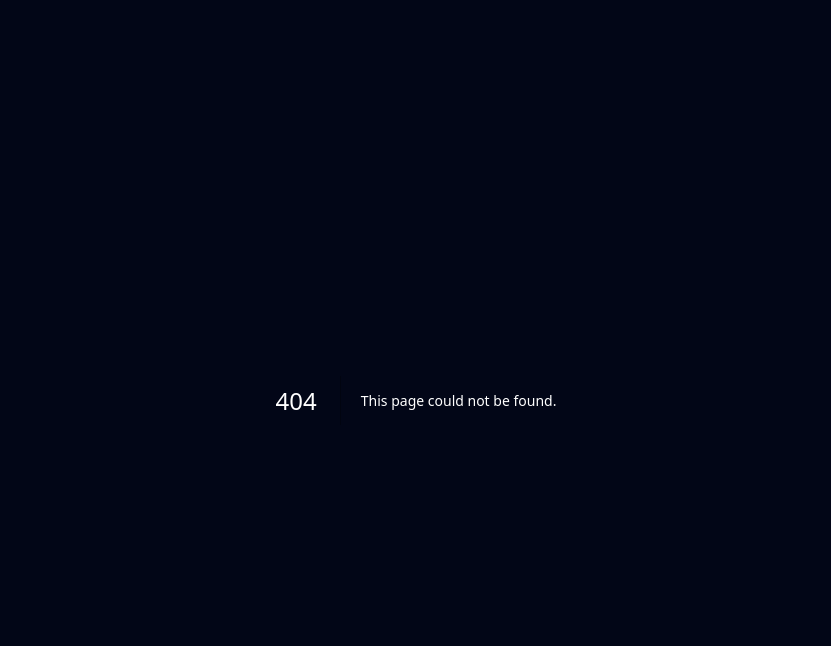
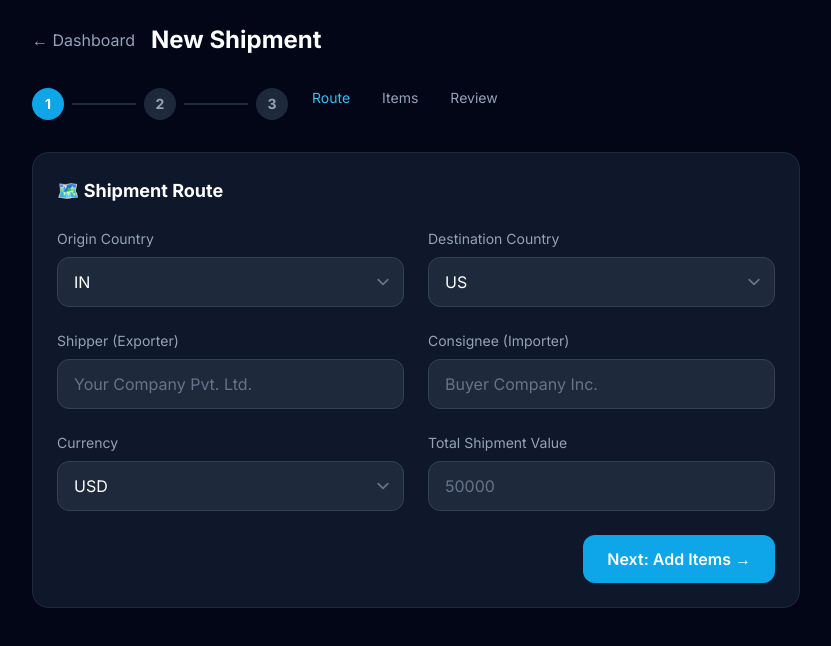
Before and after one commit to pp1185248-droid/tradeflow-ai, a Next.js app: page /upload in a window 1280 px wide. Before the commit this address had no page. Shown: the top 646 px of the page, without its empty margins (224-1055 px from the left). Built offline with nearby package versions, Linux system fonts and the light colour scheme.

Commit message:
feat: add app/upload/page.tsx

```diff
--- /dev/null
+++ b/app/upload/page.tsx
@@ -0,0 +1,181 @@
+'use client';
+import { useState } from 'react';
+import { useRouter } from 'next/navigation';
+import Link from 'next/link';
+import axios from 'axios';
+
+const COUNTRIES = ['IN','US','UAE','GB','DE','CN','JP','AU','CA','SG','AE'];
+
+export default function UploadPage() {
+  const router = useRouter();
+  const [step, setStep] = useState(1);
+  const [loading, setLoading] = useState(false);
+  const [error, setError] = useState('');
+  const [form, setForm] = useState({
+    originCountry: 'IN',
+    destinationCountry: 'US',
+    shipper: '',
+    consignee: '',
+    currency: 'USD',
+    totalValue: '',
+  });
+  const [items, setItems] = useState([{ description: '', quantity: 1, value: 0, weight: 0 }]);
+
+  const addItem = () => setItems([...items, { description: '', quantity: 1, value: 0, weight: 0 }]);
+  const updateItem = (i: number, field: string, value: any) => {
+    const updated = [...items];
+    updated[i] = { ...updated[i], [field]: value };
+    setItems(updated);
+  };
+  const removeItem = (i: number) => setItems(items.filter((_, idx) => idx !== i));
+
+  const submit = async () => {
+    setLoading(true);
+    setError('');
+    try {
+      await axios.post('/api/shipment', {
+        ...form,
+        totalValue: parseFloat(form.totalValue),
+        items: items.map(it => ({ ...it, quantity: +it.quantity, value: +it.value, weight: +it.weight })),
+      });
+      router.push('/dashboard');
+    } catch (err: any) {
+      setError(err.response?.data?.error || 'Failed to create shipment');
+    } finally {
+      setLoading(false);
+    }
+  };
+
+  return (
+    <div className="min-h-screen bg-slate-950 p-6">
+      <div className="max-w-3xl mx-auto">
+        <div className="flex items-center gap-4 mb-8">
+          <Link href="/dashboard" className="text-slate-400 hover:text-white">← Dashboard</Link>
+          <h1 className="text-2xl font-bold text-white">New Shipment</h1>
+        </div>
+
+        {/* Steps indicator */}
+        <div className="flex gap-2 mb-8">
+          {[1, 2, 3].map(s => (
+            <div key={s} className="flex items-center gap-2">
+              <div className={`w-8 h-8 rounded-full flex items-center justify-center text-sm font-bold transition-all ${step >= s ? 'bg-sky-500 text-white' : 'bg-slate-800 text-slate-400'}`}>{s}</div>
+              {s < 3 && <div className={`h-0.5 w-16 transition-all ${step > s ? 'bg-sky-500' : 'bg-slate-800'}`} />}
+            </div>
+          ))}
+          <div className="ml-4 flex gap-8 text-sm text-slate-400">
+            <span className={step === 1 ? 'text-sky-400' : ''}>Route</span>
+            <span className={step === 2 ? 'text-sky-400' : ''}>Items</span>
+            <span className={step === 3 ? 'text-sky-400' : ''}>Review</span>
+          </div>
+        </div>
+
+        {error && <div className="bg-red-500/10 border border-red-500/30 text-red-400 rounded-xl p-3 mb-6 text-sm">{error}</div>}
+
+        {/* Step 1: Route */}
+        {step === 1 && (
+          <div className="card">
+            <h2 className="text-lg font-bold text-white mb-6">🗺️ Shipment Route</h2>
+            <div className="grid md:grid-cols-2 gap-6">
+              <div>
+                <label className="text-sm text-slate-400 mb-2 block">Origin Country</label>
+                <select className="input" value={form.originCountry} onChange={e => setForm({ ...form, originCountry: e.target.value })}>
+                  {COUNTRIES.map(c => <option key={c} value={c}>{c}</option>)}
+                </select>
+              </div>
+              <div>
+                <label className="text-sm text-slate-400 mb-2 block">Destination Country</label>
+                <select className="input" value={form.destinationCountry} onChange={e => setForm({ ...form, destinationCountry: e.target.value })}>
+                  {COUNTRIES.map(c => <option key={c} value={c}>{c}</option>)}
+                </select>
+              </div>
+              <div>
+                <label className="text-sm text-slate-400 mb-2 block">Shipper (Exporter)</label>
+                <input className="input" placeholder="Your Company Pvt. Ltd." value={form.shipper} onChange={e => setForm({ ...form, shipper: e.target.value })} />
+              </div>
+              <div>
+                <label className="text-sm text-slate-400 mb-2 block">Consignee (Importer)</label>
+                <input className="input" placeholder="Buyer Company Inc." value={form.consignee} onChange={e => setForm({ ...form, consignee: e.target.value })} />
+              </div>
+              <div>
+                <label className="text-sm text-slate-400 mb-2 block">Currency</label>
+                <select className="input" value={form.currency} onChange={e => setForm({ ...form, currency: e.target.value })}>
+                  {['USD', 'INR', 'EUR', 'GBP', 'AED'].map(c => <option key={c} value={c}>{c}</option>)}
+                </select>
+              </div>
+              <div>
+                <label className="text-sm text-slate-400 mb-2 block">Total Shipment Value</label>
+                <input className="input" type="number" placeholder="50000" value={form.totalValue} onChange={e => setForm({ ...form, totalValue: e.target.value })} />
+              </div>
+            </div>
+            <div className="mt-6 flex justify-end">
+              <button className="btn-primary" onClick={() => setStep(2)}>Next: Add Items →</button>
+            </div>
+          </div>
+        )}
+
+        {/* Step 2: Items */}
+        {step === 2 && (
+          <div className="card">
+            <div className="flex items-center justify-between mb-6">
+              <h2 className="text-lg font-bold text-white">📦 Shipment Items</h2>
+              <button onClick={addItem} className="btn-secondary py-2 px-4 text-sm">+ Add Item</button>
+            </div>
+            <div className="space-y-4">
+              {items.map((item, i) => (
+                <div key={i} className="bg-slate-800/50 rounded-xl p-4">
+                  <div className="flex items-center justify-between mb-3">
+                    <span className="text-slate-400 text-sm font-medium">Item {i + 1}</span>
+                    {items.length > 1 && <button onClick={() => removeItem(i)} className="text-red-400 hover:text-red-300 text-sm">Remove</button>}
+                  </div>
+                  <div className="grid md:grid-cols-2 gap-3">
+                    <div className="md:col-span-2">
+                      <input className="input" placeholder="Product description (e.g. Cotton T-shirts, Men's)" value={item.description} onChange={e => updateItem(i, 'description', e.target.value)} />
+                    </div>
+                    <input className="input" type="number" placeholder="Quantity" value={item.quantity} onChange={e => updateItem(i, 'quantity', e.target.value)} />
+                    <input className="input" type="number" placeholder={`Value (${form.currency})`} value={item.value} onChange={e => updateItem(i, 'value', e.target.value)} />
+                    <input className="input md:col-span-2" type="number" placeholder="Weight (kg)" value={item.weight} onChange={e => updateItem(i, 'weight', e.target.value)} />
+                  </div>
+                </div>
+              ))}
+            </div>
+            <div className="mt-6 flex justify-between">
+              <button className="btn-secondary" onClick={() => setStep(1)}>← Back</button>
+              <button className="btn-primary" onClick={() => setStep(3)}>Next: Review →</button>
+            </div>
+          </div>
+        )}
+
+        {/* Step 3: Review */}
+        {step === 3 && (
+          <div className="card">
+            <h2 className="text-lg font-bold text-white mb-6">✅ Review & Submit</h2>
+            <div className="bg-slate-800/50 rounded-xl p-4 mb-4">
+              <h3 className="text-slate-400 text-sm mb-3 font-medium">ROUTE</h3>
+              <p className="text-white font-semibold">{form.originCountry} → {form.destinationCountry}</p>
+              <p className="text-slate-400 text-sm">{form.shipper} → {form.consignee}</p>
+              <p className="text-slate-400 text-sm">{form.currency} {form.totalValue}</p>
+            </div>
+            <div className="bg-slate-800/50 rounded-xl p-4 mb-6">
+              <h3 className="text-slate-400 text-sm mb-3 font-medium">ITEMS ({items.length})</h3>
+              {items.map((item, i) => (
+                <div key={i} className="flex justify-between py-2 border-b border-slate-700/50 last:border-0">
+                  <span className="text-white">{item.description || 'Unnamed item'}</span>
+                  <span className="text-slate-400">{item.quantity} pcs • {form.currency} {item.value}</span>
+                </div>
+              ))}
+            </div>
+            <div className="bg-sky-500/10 border border-sky-500/30 rounded-xl p-4 mb-6">
+              <p className="text-sky-400 text-sm">🤖 <strong>AI will now:</strong> Classify HS codes → Check compliance → Calculate duties → Generate all required customs documents</p>
+            </div>
+            <div className="flex justify-between">
+              <button className="btn-secondary" onClick={() => setStep(2)}>← Back</button>
+              <button className="btn-primary" onClick={submit} disabled={loading}>
+                {loading ? '🔄 Processing...' : '🚀 Submit & Process with AI'}
+              </button>
+            </div>
+          </div>
+        )}
+      </div>
+    </div>
+  );
+}
```
